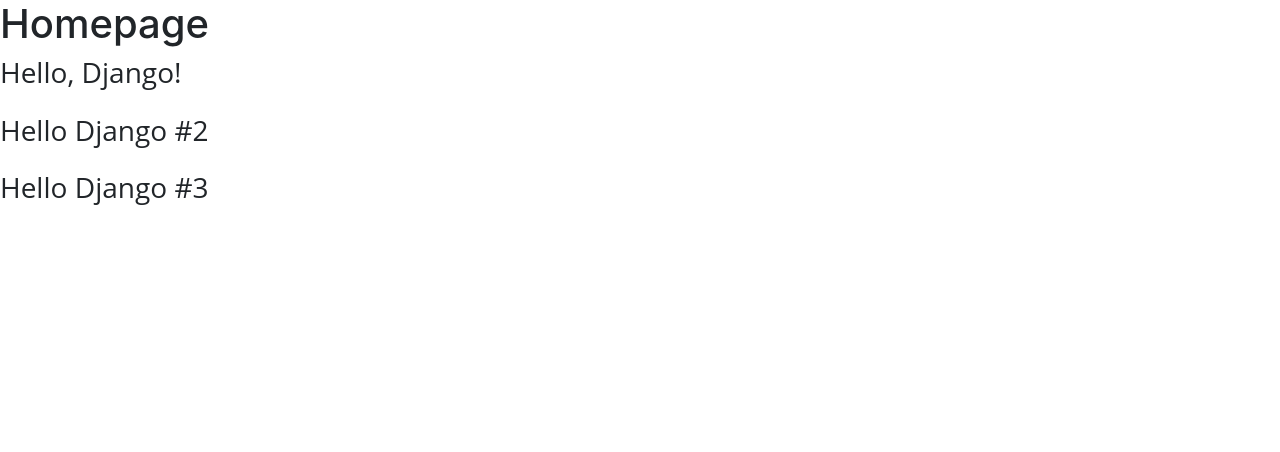
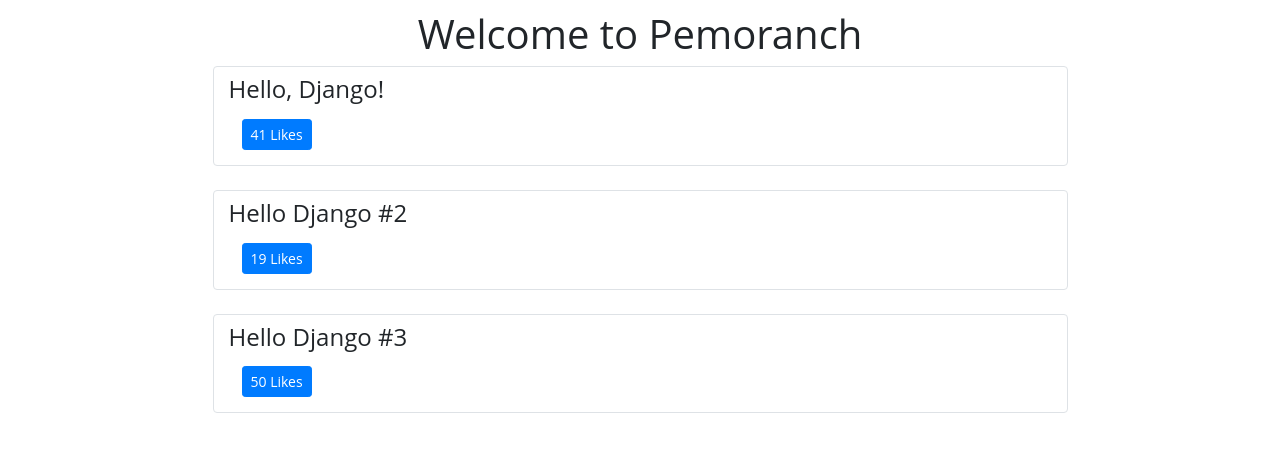
Before and after one commit to ArhipDolya/PemoranchSocialNetwork, a Django app: page / in a window 1280 px wide. Shown: the part 80-532 px from the top of the page. Run offline with Django 4.2, Linux system fonts and the light colour scheme; data comes from the database, SQL or seed files in the repository; data that the repository does not hold is empty; some libraries are stand-ins or nearby versions.

Commit message:
I added like-button functionality with javascript and added some styling to it

```diff
--- a/pemoranchees/views.py
+++ b/pemoranchees/views.py
@@ -2,11 +2,12 @@
 from django.http import HttpResponse, Http404, JsonResponse
 
 from .models import Pemoran
+import random
 
 
 def pemoran_list_view(request):
     query = Pemoran.objects.all()
-    pemoranchees_list = [{'id': obj.id, 'content': obj.content} for obj in query]
+    pemoranchees_list = [{'id': obj.id, 'content': obj.content, 'likes': random.randint(0, 100)} for obj in query]
 
     data = {
         'isUser': False,
--- a/templates/base.html
+++ b/templates/base.html
@@ -22,44 +22,13 @@
 </head>
 <body>
 
-    <header>
-        <div class='logo'>
-            <a href="{% url 'homepage' %}">Pemoranch</a>
-        </div>
-        <div class='hamburger'>
-            <div class='line'></div>
-            <div class='line'></div>
-            <div class='line'></div>
-        </div>
-        <nav class='nav-bar'>
-            <ul>
-                <li>
-                    <a href="{% url 'homepage' %}" class='active'>Home</a>
-                </li>
+    {% include 'components/navBar.html' %}
 
-                {% if user.is_authenticated %}
-                    <li>
-                        <a href="{% url 'logout' %}">Logout</a>
-                    </li>
-                {% else %}
-                    <li>
-                        <a href="{% url 'login' %}">Login</a>
-                    </li>
-                {% endif %}
+    <div class='container'>
+        {% block content %}
 
-                <li>
-                    <a href="{% url 'registration' %}">Register</a>
-                </li>
-
-
-            </ul>
-        </nav>
-    </header>
-
-    {% block content %}
-
-
-    {% endblock %}
+        {% endblock %}
+    </div>
 
 
     <script src="https://code.jquery.com/jquery-3.2.1.slim.min.js" integrity="sha384-KJ3o2DKtIkvYIK3UENzmM7KCkRr/rE9/Qpg6aAZGJwFDMVNA/GpGFF93hXpG5KkN" crossorigin="anonymous"></script>
--- /dev/null
+++ b/templates/components/navBar.html
@@ -0,0 +1,33 @@
+<header>
+    <div class='logo'>
+        <a href="{% url 'homepage' %}">Pemoranch</a>
+    </div>
+    <div class='hamburger'>
+        <div class='line'></div>
+        <div class='line'></div>
+        <div class='line'></div>
+    </div>
+    <nav class='nav-bar'>
+        <ul>
+            <li>
+                <a href="{% url 'homepage' %}" class='active'>Home</a>
+            </li>
+
+            {% if user.is_authenticated %}
+                <li>
+                    <a href="{% url 'logout' %}">Logout</a>
+                </li>
+            {% else %}
+                <li>
+                    <a href="{% url 'login' %}">Login</a>
+                </li>
+            {% endif %}
+
+            <li>
+                <a href="{% url 'registration' %}">Register</a>
+            </li>
+
+
+        </ul>
+    </nav>
+</header>
--- a/templates/main_pages/homepage.html
+++ b/templates/main_pages/homepage.html
@@ -1,15 +1,22 @@
 {% extends 'base.html' %}
+{% load static %}
 
 {% block title %}
     <title>Homepage</title>
 {% endblock %}
 
 
+{% block content %}
 
-{% block content %}
-    <h1>Homepage</h1>
+    <div class='row text-center' style='margin-top: 10px;'>
+        <div class='col'>
+            <h1>Welcome to Pemoranch</h1>
+        </div>
+    </div>
 
-    <div id='pemos'></div>
+    <div class='row' id='pemos'>
+
+    </div>
 
     <script>
         const pemosElement = document.getElementById('pemos');
@@ -19,10 +26,20 @@
         const url = '/pemos';
         const responseType = 'json';
 
+        function likeBtn(pemo) {
+            return "<button class='btn btn-primary btn-sm' onclick=handleLike("
+             + pemo.id + "," + pemo.likes + ")>" + pemo.likes + " Likes</button>";
+        }
+
+        function handleLike(pemo_id, count) {
+            console.log(pemo_id, count);
+        }
+
         function formatingItemString(pemo) {
-            let formatedItem = "<div class='mb-4 pemo' id='pemo-" + pemo.id
-            + "'><h3>" + pemo.content +
-                 "</h3></div>";
+            let formatedItem = "<div class='col-12 col-md-9 mx-auto border rounded py-2 mb-4 pemo' id='pemo-" + pemo.id
+                + "'><h4>" + pemo.content +
+                    "</h4><div class='btn btn-group'>" + likeBtn(pemo) +
+                    "</div></div>";
             return formatedItem;
         }
 
@@ -34,7 +51,7 @@
             let pemoString = '';
 
             for (let i = 0; i < items.length; i++) {
-                let item = formatingItemString(items[i])
+                let item = formatingItemString(items[i]);
                 pemoString += item;
             }
             pemosElement.innerHTML = pemoString;
@@ -42,7 +59,4 @@
 
         xhr.send();
     </script>
-
-
-
 {% endblock %}
```
Also changed, not shown: static/css/base_style.css (renamed from PemoranchApp/static/css/base_style.css).
